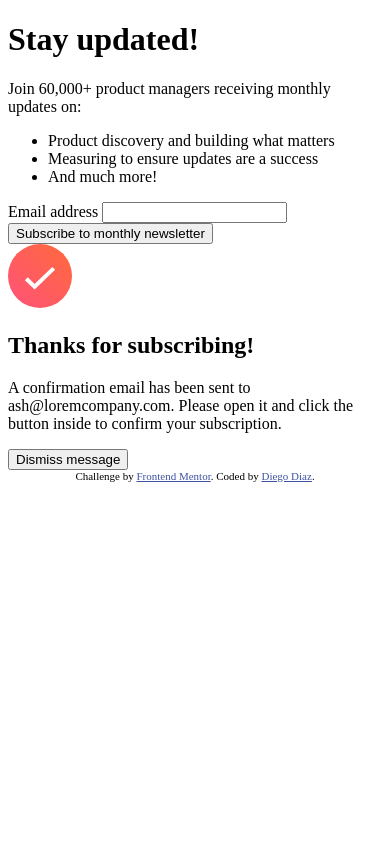
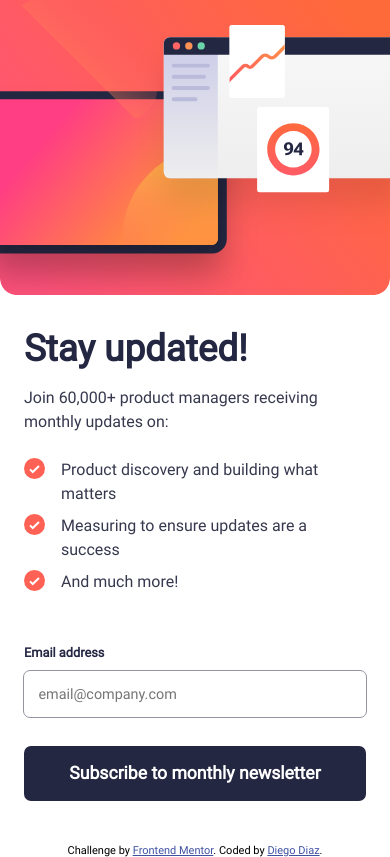
Before and after one commit to dialejo24/newsletter-signup-, a website built with webpack: page dist/index.html in a window 390 px wide. Built offline with Linux system fonts and the light colour scheme.

Commit message:
Complete Css mobile version of main content

```diff
--- a/src/style.css
+++ b/src/style.css
@@ -1,3 +1,124 @@
+@font-face {
+    font-family: 'Robot';
+    src: url('./assets/fonts/Roboto-Regular.ttf'), url('./assets/fonts/Roboto-Bold.ttf');
+
+}
+
+:root {
+    --tomato: hsl(4,100%,67%);
+    --dark-slate-Grey: hsl(234, 29%, 20%);
+    --charcoal-grey: hsl(235, 18%, 26%);
+    --grey: hsl(231,7%,60%);
+    --white: hsl(0,0%,100%);
+}
+
+*,
+*::after,
+*::before {
+    box-sizing: border-box;
+    margin: 0;
+    padding: 0;
+}
+
+body {
+    font-family: 'Robot', sans-serif;
+    font-size: 16px;
+}
+
+.container {
+    min-height: 100vh;
+}
+
+.successful-card {
+    visibility: hidden;
+    position: absolute;
+    top:0;
+}
+
+h1,
+h2 {
+    color: var(--dark-slate-Grey);
+}
+
+h1 {
+    font-size: 2.3rem;
+}
+
+ul {
+    list-style-type: none;
+}
+
+p {
+    color: var(--charcoal-grey);
+    line-height: 1.5;
+}
+
+h1 + p {
+    margin-block: 1em 1.5em;
+}
+
+li + li {
+    margin-top:.5em;
+}
+
+li, li > div {
+    display: flex;
+    align-items: flex-start;
+    gap: 1em;
+}
+
+form {
+    margin-top: 3em;
+}
+
+button {
+    font-family: 'Robot', sans-serif;
+    color: var(--white);
+    background-color: var(--dark-slate-Grey);
+    border: none;
+    font-weight: bold;
+    padding: 1em;
+    border-radius: 7px;
+    width: 100%;
+    font-size: 1.1rem;
+}
+
+input[type="email"] {
+    padding: 1em;
+    font-size: .9rem;
+    font-family: 'Robot', sans-serif;
+    border-radius: 6px;
+    border: none;
+    outline: 1px solid var(--grey);
+    width: 100%;
+    margin-block: .7em 2em;
+}
+
+label[for="email"] {
+    color: var(--dark-slate-Grey);
+    font-size: .8rem;
+    font-weight: 600;
+}
+
+.user-email {
+    color: var(--dark-slate-Grey);
+    font-weight: bold;
+}
+
+.header-img {
+    background-image: url("assets/images/illustration-sign-up-mobile.svg");
+    background-size: 100%;
+    background-position: center;
+    height: 75.7vw;
+    background-repeat: no-repeat;
+    max-height: 380px;
+}
+
+.main-content {
+    padding-inline: 1.5em;
+    margin-top: 2em;
+}
+
 .attribution {
     font-size: 11px;
     text-align: center;
```
Also changed, not shown: dist/160d7a6ac26376e5e977.ttf (added), dist/35eab922fdbe4b5324d4.ttf (added), dist/3f6f1c6d3e48045cb31a.svg (added), dist/index.html, dist/main.js.
